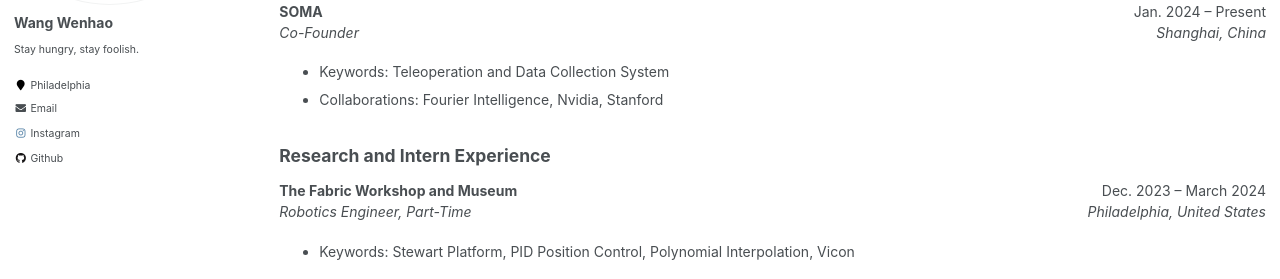
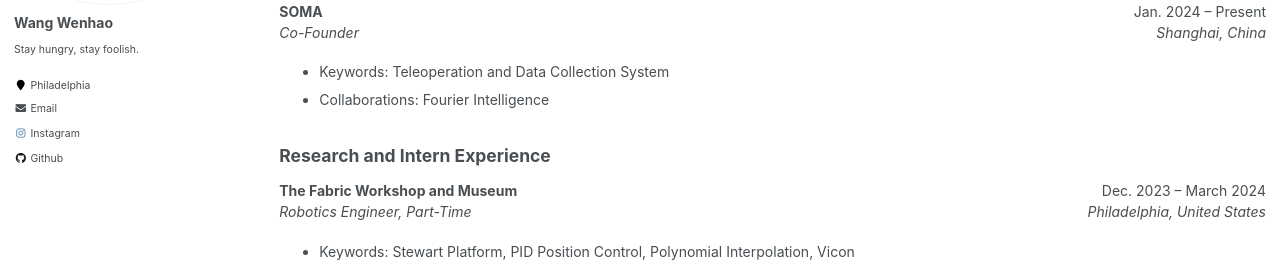
Before and after one commit to Hao-Starrr/Hao-Starrr.github.io, a Jekyll site: the page built from _pages/cv.md, in a window 1280 px wide and 900 px high, scrolled down 330 px. Shown: the part 169-448 px from the top of the window. Built offline with Jekyll 4.4.1, drawn with Linux system fonts in a browser that asks for light colours.

Commit message:
Update cv.md

```diff
--- a/_pages/cv.md
+++ b/_pages/cv.md
@@ -34,7 +34,7 @@ _Co-Founder_
 <span style="float:right;">_Shanghai, China_</span>
 
 - Keywords: Teleoperation and Data Collection System
-- Collaborations: Fourier Intelligence, Nvidia, Stanford
+- Collaborations: Fourier Intelligence
 
 ## Research and Intern Experience
 
```
